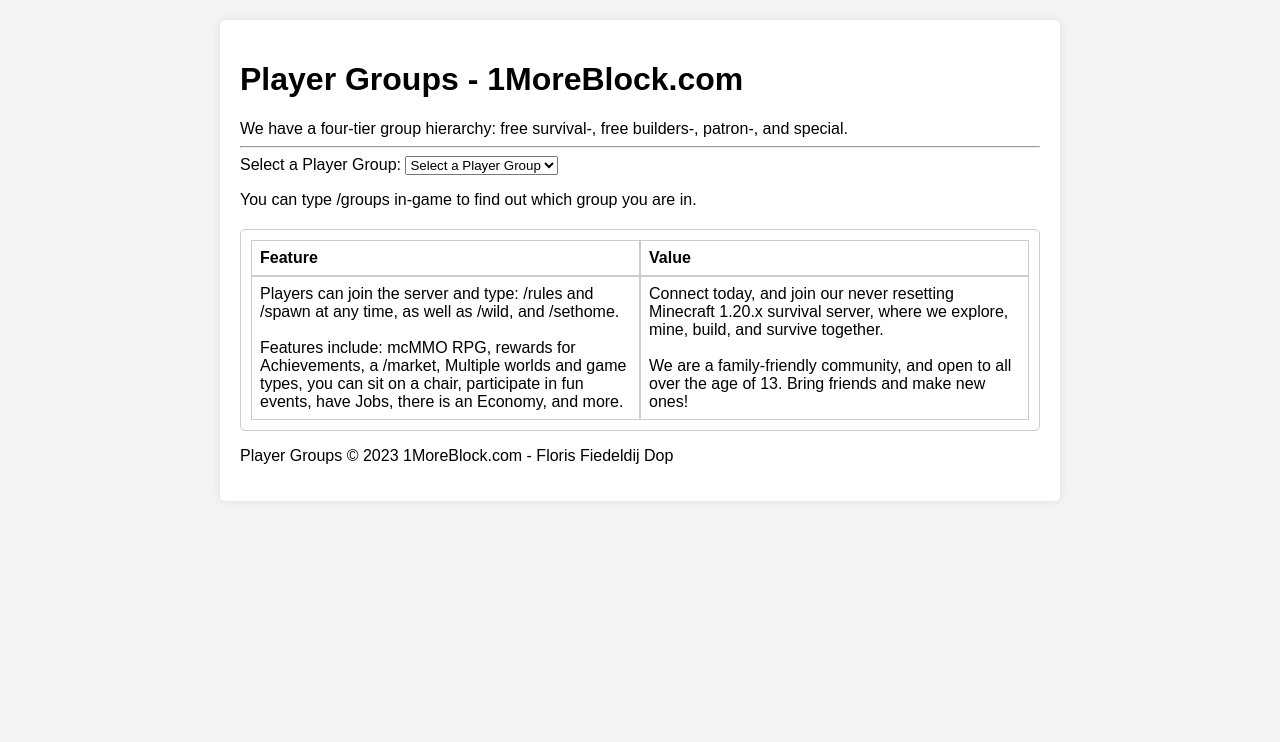
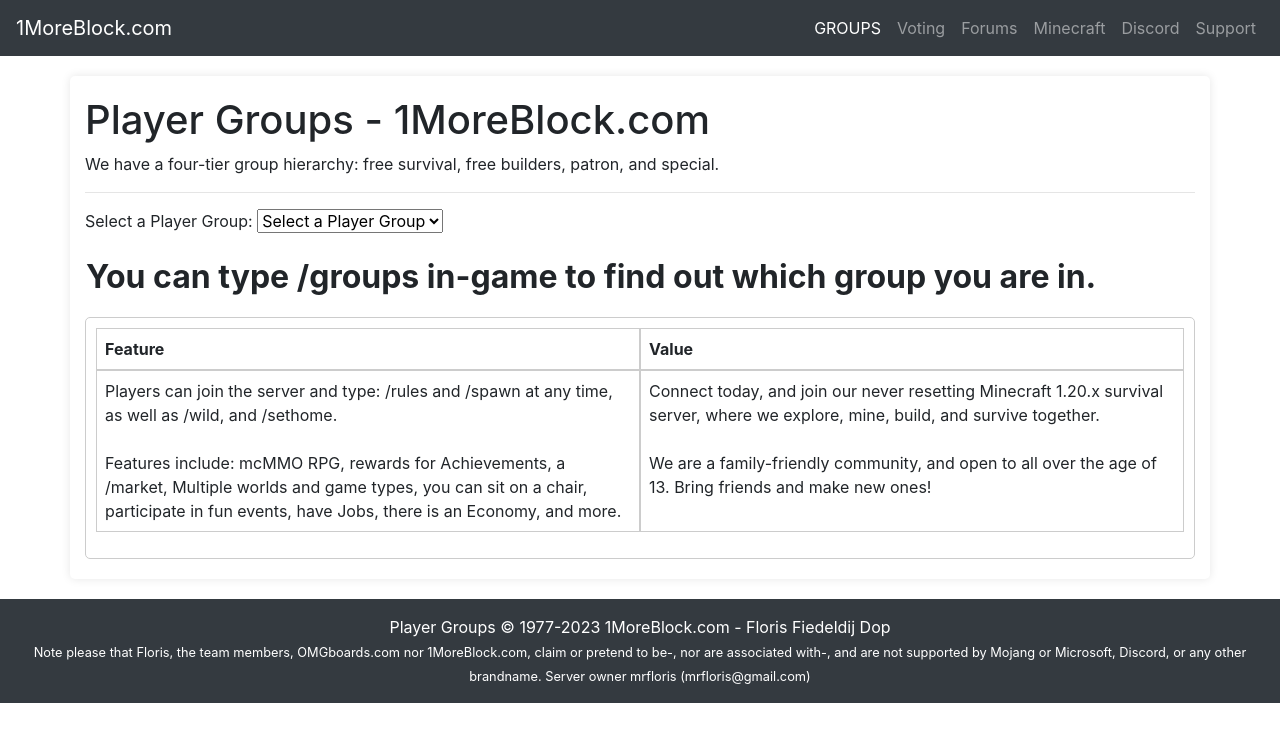
Before and after one commit to mrfdev/1MB, a PHP site: page / in a window 1280 px wide. Shown: the top 742 px of the page. Run offline with PHP 8.4, Linux system fonts and the light colour scheme.

Commit message:
- copied style from /vote/ to /groups/ so we have a navigation header and footer to match - made sure we included the not associated with mojang text in the footer - small issue with the display of div container around header and footer, so going with full width and non-fixed atm. - adjusted some phrase - updated styles.css to do a few more things i needed

```diff
--- a/Resources/GroupsHTML/groups/index.php
+++ b/Resources/GroupsHTML/groups/index.php
@@ -2,17 +2,53 @@
 <html lang="en">
 <head>
   <meta charset="UTF-8">
+  <meta name="description" content="1moreblock.com Groups for Minecraft server">
+  <meta name="author" content="1moreblock.com - Floris Fiedeldij Dop">
   <title>Player Groups - 1MoreBlock.com</title>
   <!-- resources section -->
   <link rel="stylesheet" href="styles.css">
+  <link rel="stylesheet" href="https://maxcdn.bootstrapcdn.com/bootstrap/4.5.2/css/bootstrap.min.css">
 </head>
 <body>
+
+  <!-- Navigation -->
+  <nav class="navbar navbar-expand-lg navbar-dark bg-dark">
+      <a class="navbar-brand" href="index.php">1MoreBlock.com</a>
+      <button class="navbar-toggler" type="button" data-toggle="collapse" data-target="#navbarResponsive" aria-controls="navbarResponsive" aria-expanded="false" aria-label="Toggle navigation">
+        <span class="navbar-toggler-icon"></span>
+      </button>
+      <div class="collapse navbar-collapse" id="navbarResponsive">
+        <ul class="navbar-nav ml-auto">
+          <li class="nav-item active">
+            <a class="nav-link" href="index.php">GROUPS
+              <span class="sr-only">(current)</span>
+            </a>
+          </li>
+          <li class="nav-item">
+            <a class="nav-link" href="https://omgboards.com/vote/">Voting</a>
+          </li>
+          <li class="nav-item">
+            <a class="nav-link" href="https://omgboards.com/forums/minecraft/">Forums</a>
+          </li>
+          <li class="nav-item">
+            <a class="nav-link" href="https://omgboards.com/threads/how-to-get-started.260944/">Minecraft</a>
+          </li>
+          <li class="nav-item">
+            <a class="nav-link" href="http://discord.1moreblock.com/">Discord</a>
+          </li>
+          <li class="nav-item">
+            <a class="nav-link" href="https://omgboards.com/forums/1mbplayers/post-thread">Support</a>
+          </li>
+        </ul>
+      </div>
+  </nav>
+
   <div class="container">
 
     <header>
       <!-- header section -->
       <h1>Player Groups - 1MoreBlock.com</h1>
-      <div>We have a four-tier group hierarchy: free survival-, free builders-, patron-, and special.</div>
+      <div>We have a four-tier group hierarchy: free survival, free builders, patron, and special.</div>
       <hr>
     </header>
 
@@ -50,7 +86,7 @@
         <option value="group26">Group 26</option>
       </select>
 
-      <p><span id="selectedGroup">You can type /groups in-game to find out which group you are in.</span></p>
+      <p><h2 id="selectedGroup">You can type /groups in-game to find out which group you are in.</h2></p>
 
       <div id="featuresTable" class="table-container">
         <!-- AJAX content will be loaded here -->
@@ -68,12 +104,15 @@
 
     </main>
 
-    <footer>
-      <!-- footer section -->
-      <p>Player Groups &copy; <?php echo date("Y"); ?> 1MoreBlock.com - Floris Fiedeldij Dop</p>
-    </footer>
+  </div>
 
-  </div>
+  <footer class="py-3 bg-dark">
+    <!-- footer section -->
+    <p class="m-0 text-center text-white">Player Groups &copy; 1977-<?php echo date("Y"); ?> 1MoreBlock.com - Floris Fiedeldij Dop
+    <br>
+    <small>Note please that Floris, the team members, OMGboards.com nor 1MoreBlock.com, claim or pretend to be-, nor are associated with-, and are not supported by Mojang or Microsoft, Discord, or any other brandname. Server owner mrfloris (mrfloris@gmail.com)</small>
+    </p>
+  </footer>
 
   <!-- scripts section -->
   <script src="https://ajax.googleapis.com/ajax/libs/jquery/3.5.1/jquery.min.js"></script>
@@ -132,8 +171,8 @@
     groupSelect.addEventListener('change', function() {
       const selectedValue = this.value;
       selectedGroup.textContent = groupValues[selectedValue] || '';
-      // selectedGroup.textContent = selectedValue ? groupValues[selectedValue] : 'You can type /groups in-game to find out which group you are in.';
     });
   </script>
+  <script src="https://maxcdn.bootstrapcdn.com/bootstrap/4.5.2/js/bootstrap.min.js"></script>
 </body>
 </html>
--- a/Resources/GroupsHTML/groups/styles.css
+++ b/Resources/GroupsHTML/groups/styles.css
@@ -5,9 +5,13 @@ body {
   padding: 0;
   background-color: #f4f4f4;
 }
+footer {
+  margin-top: 8px;
+}
 
+/* global content stuff */
 .container {
-  max-width: 800px;
+  max-width: 960px;
   margin: 20px auto;
   padding: 20px;
   background-color: #fff;
@@ -42,3 +46,9 @@ body {
   padding: 8px;
   border: 1px solid #ccc;
 }
+
+/* individual stuff */
+#selectedGroup {
+  font-weight: bold; /* Making the text bold */
+  padding: 1px; /* Adding padding of 10px */
+}
```
